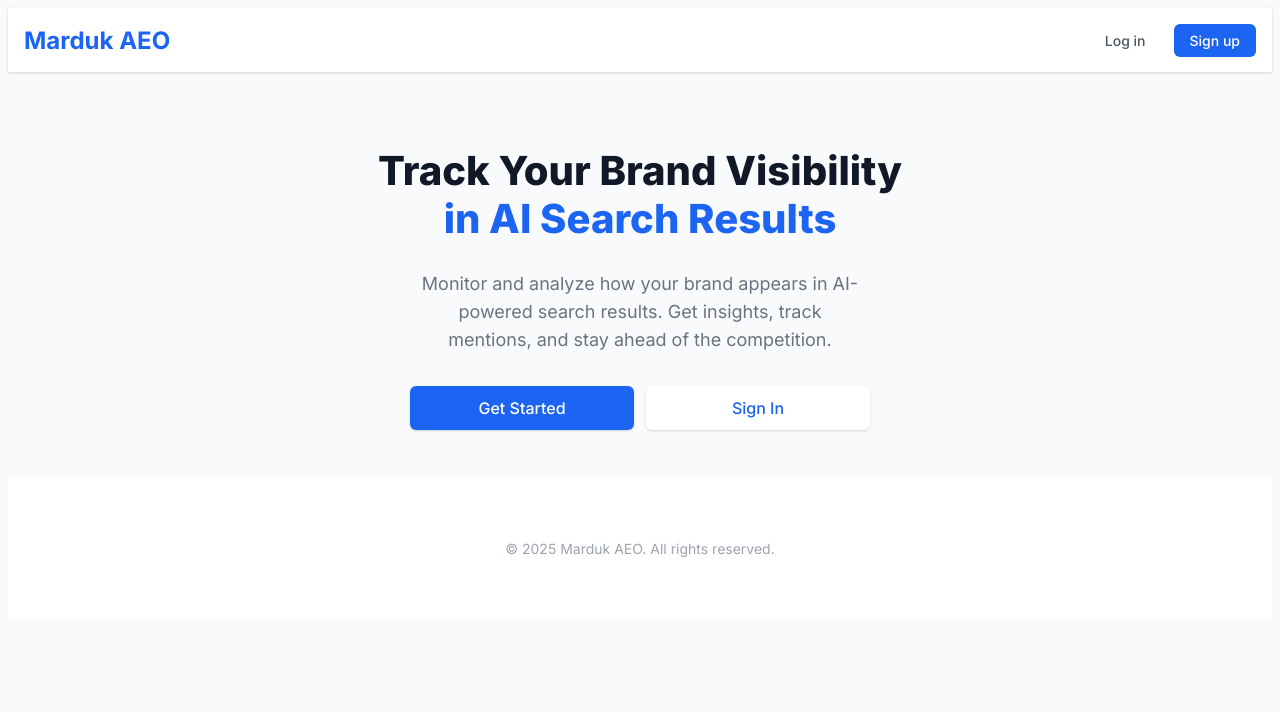
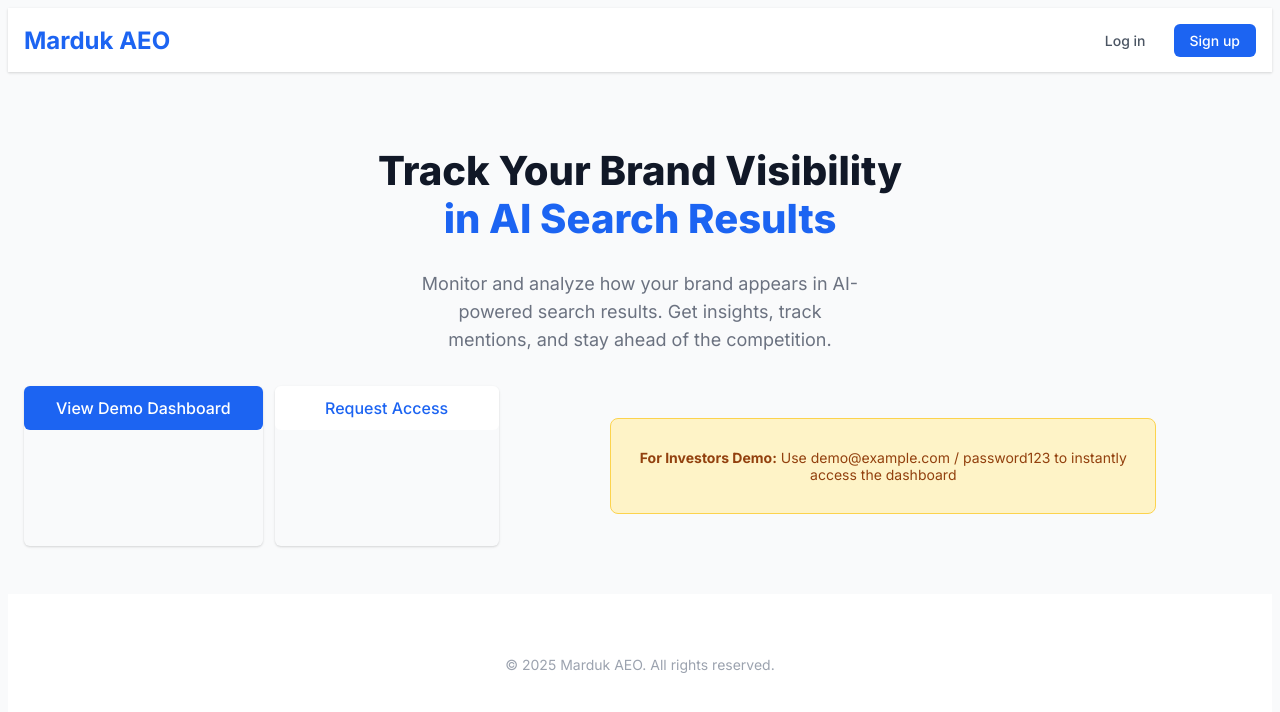
Before and after one commit to tysongreenan/marduk-aeo, a Next.js app: page / in a window 1280 px wide. Shown: the top 712 px of the page. Built offline with nearby package versions, Linux system fonts and the light colour scheme; no server answers.

Commit message:
URGENT: Add demo investor flow with immediate access

```diff
--- a/app/page.tsx
+++ b/app/page.tsx
@@ -5,7 +5,7 @@ import Link from 'next/link'
 import '../app/globals.css'
 
 // Define the frontend URL for Vite app links
-const FRONTEND_URL = process.env.NEXT_PUBLIC_FRONTEND_URL || 'http://localhost:5173';
+const FRONTEND_URL = 'https://marduk-aeo-frontend.onrender.com';
 
 export default function HomePage() {
   return (
@@ -50,7 +50,7 @@ export default function HomePage() {
           <div style={{marginTop: '2rem', display: 'flex', justifyContent: 'center', gap: '0.75rem', flexWrap: 'wrap'}}>
             <div style={{boxShadow: '0 1px 3px 0 rgba(0, 0, 0, 0.1), 0 1px 2px 0 rgba(0, 0, 0, 0.06)', borderRadius: '0.375rem'}}>
               <a
-                href={`${FRONTEND_URL}/signup`}
+                href={`${FRONTEND_URL}`}
                 style={{
                   display: 'flex',
                   justifyContent: 'center',
@@ -64,12 +64,12 @@ export default function HomePage() {
                   minWidth: '10rem'
                 }}
               >
-                Get Started
+                View Demo Dashboard
               </a>
             </div>
             <div style={{boxShadow: '0 1px 3px 0 rgba(0, 0, 0, 0.1), 0 1px 2px 0 rgba(0, 0, 0, 0.06)', borderRadius: '0.375rem'}}>
               <a
-                href={`${FRONTEND_URL}/login`}
+                href="https://forms.gle/RkxkWNQDpS3YCb8WA"
                 style={{
                   display: 'flex',
                   justifyContent: 'center',
@@ -83,8 +83,22 @@ export default function HomePage() {
                   minWidth: '10rem'
                 }}
               >
-                Sign In
+                Request Access
               </a>
+            </div>
+            <div style={{
+              marginTop: '2rem',
+              padding: '1rem',
+              backgroundColor: '#fef3c7',
+              borderRadius: '0.5rem',
+              width: '100%',
+              maxWidth: '32rem',
+              margin: '2rem auto',
+              border: '1px solid #fcd34d'
+            }}>
+              <p style={{fontSize: '0.875rem', color: '#92400e', textAlign: 'center'}}>
+                <strong>For Investors Demo:</strong> Use demo@example.com / password123 to instantly access the dashboard
+              </p>
             </div>
           </div>
         </div>
```
Also changed, not shown: 1 other file (tests, documents, lock files or other folders).
